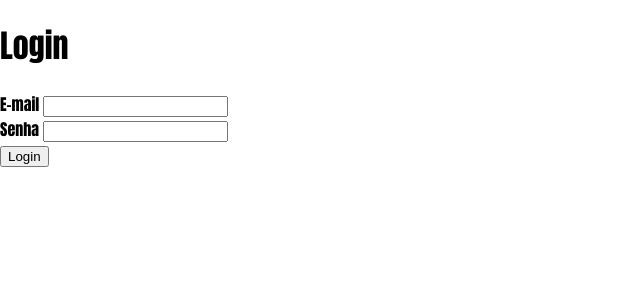
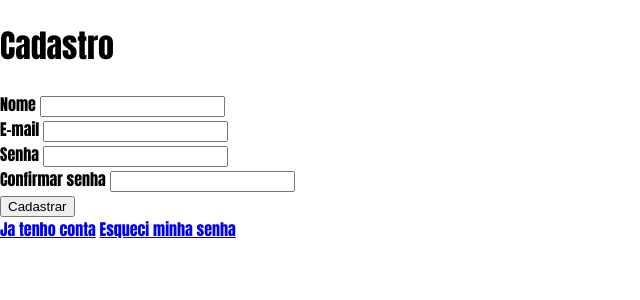
Before and after one commit to carloshenrique54/Agenda, a PHP site: page /pages/cadastro.php in a window 1280 px wide. Shown: the top 300 px of the page, without its empty margins (0-640 px from the left). Run offline with PHP 8.4, Linux system fonts and the light colour scheme.

Commit message:
Tela de cadastro

```diff
--- a/pages/cadastro.php
+++ b/cadastro.php
@@ -11,8 +11,12 @@
     <div id="background">
     <div id="light"></div>
         <main>
-            <form method="post" action="logar.php">
-                <h1>Login</h1>
+            <form method="post" action="cadastrar.php">
+                <h1>Cadastro</h1>
+                <div class="inputBox">
+                    <label for="name">Nome</label>
+                    <input name="name" type="text">
+                </div>
                 <div class="inputBox">
                     <label for="email">E-mail</label>
                     <input name="email" type="text">
@@ -21,7 +25,15 @@
                     <label for="password">Senha</label>
                     <input name="password" type="password">
                 </div>
-                <button type="submit">Login</button>
+                <div class="inputBox">
+                    <label for="confirm-password">Confirmar senha</label>
+                    <input name="confirm_password" type="password">
+                </div>
+                <button type="submit">Cadastrar</button>
+                <div class="links">
+                    <a href="index.php">Ja tenho conta</a>
+                    <a href="#">Esqueci minha senha</a>
+                </div>
             </form>
         </main>
     </div>
--- a/composer.json
+++ /dev/null
@@ -1,5 +0,0 @@
-{
-    "require": {
-        "vlucas/phpdotenv": "^5.6"
-    }
-}
--- a/index.php
+++ b/index.php
@@ -12,7 +12,7 @@
     <div id="light"></div>
         <main>
             <div class="form">
-                <form method="post" action="logar.php">
+                <form method="post" action="cadastrar.php">
                     <h1>Login</h1>
                     <div class="inputBox">
                         <label for="email">E-mail</label>
```
Also changed, not shown: cadastrar.php (added, +49 -0 lines), styles/login.css (+6 -3 lines), 1 other file.
